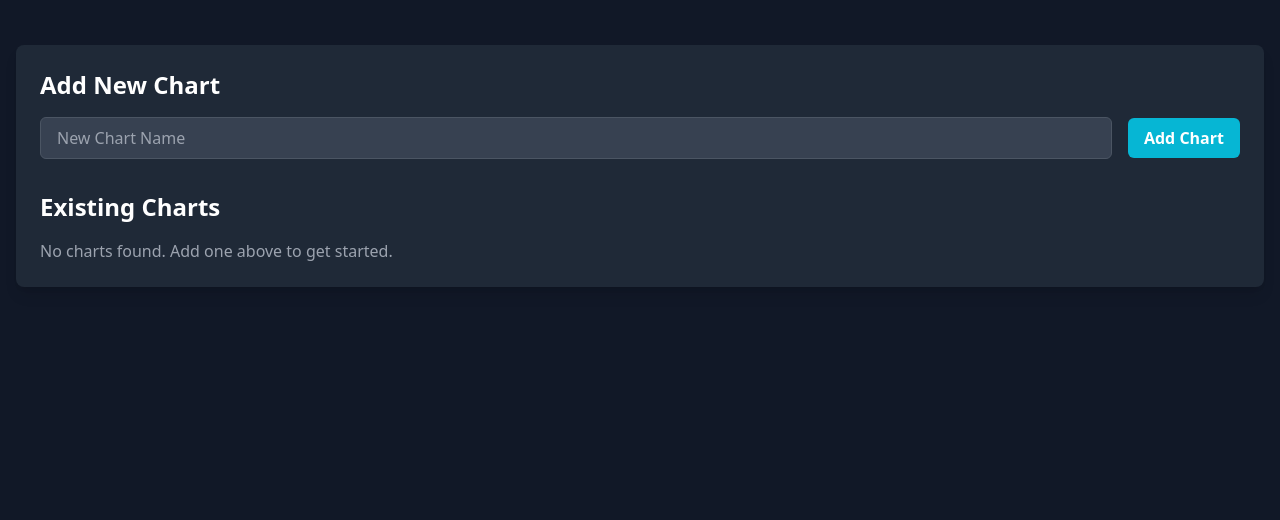
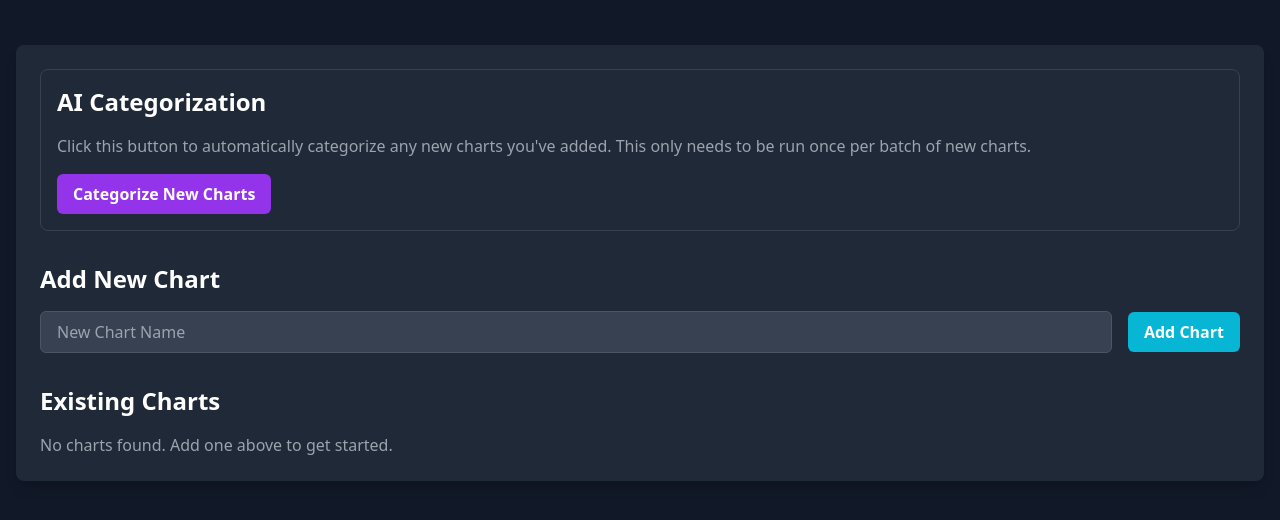
Before and after one commit to n7darklight/icebergchart_explainer, a Flask app: page /manage in a window 1280 px wide. Shown: the part 107-627 px from the top of the page. Run offline with Flask 3, Linux system fonts and the light colour scheme; data that the repository does not hold is empty; some libraries are stand-ins or nearby versions.

Commit message:
add ai powered categorization, topic search recommendation, and better explanation handling

````diff
--- a/app.py
+++ b/app.py
@@ -2,16 +2,19 @@ import os
 import json
 import re
 import requests
-from flask import Flask, render_template, request, jsonify, redirect, url_for
+from flask import Flask, render_template, request, jsonify, redirect, url_for, flash, Response
 from dotenv import load_dotenv
 from supabase import create_client, Client
 import google.generativeai as genai
 from urllib.parse import unquote
+from collections import defaultdict
 
 # Load environment variables from .env file
 load_dotenv()
 
 app = Flask(__name__)
+app.secret_key = os.getenv('SECRET_KEY', 'a_truly_secret_key_for_flash_messages')
+
 
 # --- Configuration ---
 GEMINI_API_KEY = os.getenv('GEMINI_API_KEY')
@@ -39,19 +42,74 @@ def clean_html_response(text):
     match = re.search(r"```html\n(.*?)\n```", text, re.DOTALL)
     if match:
         return match.group(1).strip()
+    match_json = re.search(r"```json\n(.*?)\n```", text, re.DOTALL)
+    if match_json:
+        return match_json.group(1).strip()
     return text
 
 # --- Main Routes ---
 
 @app.route('/')
 def index():
-    """Displays the list of available iceberg charts from Supabase."""
+    """Displays the categorized list of available iceberg charts from the database."""
     if not supabase:
-        return "Supabase client not initialized. Check your .env configuration.", 500
+        return "Supabase client not initialized.", 500
 
-    response = supabase.table('iceberg_charts').select('name').order('name').execute()
-    charts = [chart['name'] for chart in response.data] if response.data else []
-    return render_template('index.html', charts=charts)
+    response = supabase.table('iceberg_charts').select('name, category').order('name').execute()
+    charts = response.data if response.data else []
+
+    # Group charts by category in Python
+    categorized_charts = defaultdict(list)
+    for chart in charts:
+        category = chart.get('category') or "Uncategorized"
+        categorized_charts[category].append(chart['name'])
+
+    return render_template('index.html', categorized_charts=categorized_charts, recommended_charts=None, search_query=None)
+
+@app.route('/search')
+def search():
+    """Handles topic search and recommends iceberg charts."""
+    search_query = request.args.get('query', '')
+    if not search_query:
+        return redirect(url_for('index'))
+
+    if not supabase:
+        return "Supabase client not initialized.", 500
+
+    try:
+        response = supabase.table('iceberg_charts').select('name').order('name').execute()
+        all_charts = [chart['name'] for chart in response.data] if response.data else []
+
+        if not all_charts:
+            return render_template('index.html', categorized_charts={}, recommended_charts=[], search_query=search_query)
+
+        model = genai.GenerativeModel('gemma-3-27b-it')
+        prompt = (
+            f"From the following list of iceberg chart titles, which ones are most relevant to the search query '{search_query}'? "
+            f"The available chart titles are: {', '.join(all_charts)}. "
+            f"Return your answer as a single valid JSON array of strings, containing only the names of the most relevant charts. "
+            f"For example: [\"Relevant Chart 1\", \"Relevant Chart 2\"]."
+        )
+
+        response = model.generate_content(prompt)
+        cleaned_response = clean_html_response(response.text)
+        recommended_charts = json.loads(cleaned_response)
+
+    except Exception as e:
+        print(f"Error getting recommendations: {e}")
+        recommended_charts = []
+
+    # Get all charts for background display
+    response = supabase.table('iceberg_charts').select('name, category').order('name').execute()
+    charts = response.data if response.data else []
+    categorized_charts = defaultdict(list)
+    for chart in charts:
+        category = chart.get('category') or "Uncategorized"
+        categorized_charts[category].append(chart['name'])
+
+
+    return render_template('index.html', categorized_charts=categorized_charts, recommended_charts=recommended_charts, search_query=search_query)
+
 
 @app.route('/iceberg/<chart_name>')
 def iceberg_chart(chart_name):
@@ -59,26 +117,16 @@ def iceberg_chart(chart_name):
     if not supabase:
         return "Supabase client not initialized.", 500
 
-    # --- MODIFIED DATABASE QUERY ---
-    # Explicitly decode the chart_name from the URL to handle spaces (%20) correctly on Vercel.
     decoded_chart_name = unquote(chart_name)
-
-    # 1. Get chart ID using the decoded name, without .single() for more robust error handling
     chart_response = supabase.table('iceberg_charts').select('id').eq('name', decoded_chart_name).execute()
-
-    # Check if any data was returned. If not, the chart doesn't exist.
     if not chart_response.data:
         return "Chart not found", 404
     chart_id = chart_response.data[0]['id']
-    # --- END OF MODIFICATION ---
 
-    # 2. Get all layers and their entries for that chart
     layers_response = supabase.table('iceberg_layers').select('*, iceberg_entries(*)').eq('chart_id', chart_id).order('layer_order').execute()
     if not layers_response.data:
-        # Handle case where chart exists but has no layers
         return render_template('iceberg.html', chart_name=decoded_chart_name, iceberg_data=[], total_entries=0)
 
-    # 3. Format data for the template
     iceberg_data = []
     total_entries = 0
     for layer in layers_response.data:
@@ -93,6 +141,29 @@ def iceberg_chart(chart_name):
 
 # --- Explanation API ---
 
+@app.route('/api/image-proxy')
+def image_proxy():
+    """Fetches an external image and serves it to bypass hotlinking restrictions."""
+    image_url = request.args.get('url')
+    if not image_url:
+        return "No image URL provided", 400
+
+    try:
+        # Add a user-agent header to mimic a browser
+        headers = {'User-Agent': 'Mozilla/5.0 (Windows NT 10.0; Win64; x64) AppleWebKit/537.36 (KHTML, like Gecko) Chrome/58.0.3029.110 Safari/537.36'}
+        response = requests.get(image_url, stream=True, headers=headers, timeout=5)
+        response.raise_for_status()
+
+        # Stream the content back to the user
+        return Response(response.iter_content(chunk_size=1024), content_type=response.headers['Content-Type'])
+    except requests.exceptions.RequestException as e:
+        print(f"Proxy failed for {image_url}: {e}")
+        # Return a 1x1 transparent pixel on failure
+        return Response(
+            (b'\x89PNG\r\n\x1a\n\x00\x00\x00\rIHDR\x00\x00\x00\x01\x00\x00\x00\x01\x08\x06\x00\x00\x00\x1f\x15\xc4\x89\x00\x00\x00\nIDATx\x9cc\x00\x01\x00\x00\x05\x00\x01\r\n-\xb4\x00\x00\x00\x00IEND\xaeB`\x82'),
+            mimetype='image/png'
+        )
+
 @app.route('/api/explain', methods=['POST'])
 def get_explanation():
     """API endpoint to get an explanation and related image for an iceberg entry."""
@@ -103,7 +174,6 @@ def get_explanation():
     if not all([chart_name, entry_text, GEMINI_API_KEY, CUSTOM_SEARCH_API_KEY, CUSTOM_SEARCH_ENGINE_ID]):
         return jsonify({'error': 'Missing data or API key configuration.'}), 400
 
-    # 1. Get text context from Google Custom Search with multiple query attempts
     search_context = "Web search failed or returned no results."
     queries_to_try = [
         f'"{entry_text}" meaning in "{chart_name}" iceberg chart',
@@ -113,7 +183,6 @@ def get_explanation():
 
     for query in queries_to_try:
         try:
-            print(f"Attempting search with query: {query}")
             text_search_params = {'key': CUSTOM_SEARCH_API_KEY, 'cx': CUSTOM_SEARCH_ENGINE_ID, 'q': query, 'num': 3}
             response = requests.get(CUSTOM_SEARCH_URL, params=text_search_params)
             response.raise_for_status()
@@ -121,28 +190,31 @@ def get_explanation():
             snippets = [item.get('snippet', '') for item in search_json.get('items', [])]
             if snippets:
                 search_context = " ".join(snippets)
-                print(f"  -> Success! Found context for '{entry_text}'.")
-                break # Stop searching if we find results
-            else:
-                print(f"  -> Query returned no results.")
+                break
         except requests.exceptions.RequestException as e:
-            print(f"  -> Search failed for query '{query}': {e}")
-            continue # Try the next query
+            continue
 
-    # 2. Get a related image with a simple query
     image_url = None
     try:
         image_search_query = f'"{entry_text}"'
-        image_search_params = {'key': CUSTOM_SEARCH_API_KEY, 'cx': CUSTOM_SEARCH_ENGINE_ID, 'q': image_search_query, 'searchType': 'image', 'num': 1}
+        image_search_params = {'key': CUSTOM_SEARCH_API_KEY, 'cx': CUSTOM_SEARCH_ENGINE_ID, 'q': image_search_query, 'searchType': 'image', 'num': 5}
         response = requests.get(CUSTOM_SEARCH_URL, params=image_search_params)
         response.raise_for_status()
         image_results = response.json().get('items', [])
-        if image_results:
-            image_url = image_results[0].get('link')
+
+        for item in image_results:
+            link = item.get('link')
+            if not link: continue
+            try:
+                head_response = requests.head(link, timeout=2)
+                if head_response.status_code == 200:
+                    image_url = link
+                    break
+            except requests.exceptions.RequestException:
+                continue
     except requests.exceptions.RequestException as e:
         print(f"Could not fetch image results: {e}")
 
-    # 3. Generate explanation with Gemini
     prompt = (
         f"You are an expert explainer of internet culture. Provide a clear, concise explanation for the iceberg entry: '{entry_text}' "
         f"from the '{chart_name}' iceberg chart. Use this web search context: '{search_context}'. "
@@ -150,7 +222,7 @@ def get_explanation():
     )
 
     try:
-        model = genai.GenerativeModel('gemini-1.5-flash-latest')
+        model = genai.GenerativeModel('gemma-3-27b-it')
         response = model.generate_content(prompt)
         explanation = clean_html_response(response.text)
         return jsonify({'explanation': explanation, 'image_url': image_url})
@@ -158,19 +230,56 @@ def get_explanation():
         print(f"Error calling Gemini API: {e}")
         return jsonify({'error': f'Failed to process AI explanation: {e}'}), 500
 
-
-# --- CRUD Management Routes (unchanged) ---
+# --- CRUD Management Routes ---
 
 @app.route('/manage')
 def manage_charts():
-    """Page to manage all iceberg charts."""
-    response = supabase.table('iceberg_charts').select('id, name').order('name').execute()
+    response = supabase.table('iceberg_charts').select('id, name, category').order('name').execute()
     charts = response.data if response.data else []
     return render_template('manage_charts.html', charts=charts)
 
+@app.route('/manage/categorize', methods=['POST'])
+def categorize_charts():
+    """Fetches uncategorized charts, uses Gemini to categorize them, and updates the DB."""
+    try:
+        # Fetch charts that are not yet categorized
+        response = supabase.table('iceberg_charts').select('id, name').is_('category', 'null').execute()
+        charts_to_categorize = response.data
+
+        if not charts_to_categorize:
+            flash("All charts are already categorized!", "info")
+            return redirect(url_for('manage_charts'))
+
+        chart_names = [chart['name'] for chart in charts_to_categorize]
+        model = genai.GenerativeModel('gemma-3-27b-it')
+        prompt = (
+            f"Categorize the following list of iceberg chart titles into a single, most fitting topic for each (e.g., 'Gaming', 'Media', 'History'). "
+            f"The titles are: {', '.join(chart_names)}. "
+            f"Your response must be a single valid JSON object where each key is a chart title and the value is its category. "
+            f"For example: {{\"Chart Title 1\": \"Gaming\", \"Chart Title 2\": \"History\"}}."
+        )
+
+        response = model.generate_content(prompt)
+        categorized_results = json.loads(clean_html_response(response.text))
+
+        # Update Supabase for each chart
+        updates = 0
+        for chart in charts_to_categorize:
+            if chart['name'] in categorized_results:
+                category = categorized_results[chart['name']]
+                supabase.table('iceberg_charts').update({'category': category}).eq('id', chart['id']).execute()
+                updates += 1
+
+        flash(f"Successfully categorized {updates} new chart(s)!", "success")
+
+    except Exception as e:
+        flash(f"An error occurred during categorization: {e}", "danger")
+
+    return redirect(url_for('manage_charts'))
+
+
 @app.route('/manage/chart/add', methods=['POST'])
 def add_chart():
-    """Adds a new chart."""
     chart_name = request.form.get('chart_name')
     if chart_name:
         supabase.table('iceberg_charts').insert({'name': chart_name}).execute()
@@ -178,66 +287,51 @@ def add_chart():
 
 @app.route('/manage/chart/delete/<int:chart_id>', methods=['POST'])
 def delete_chart(chart_id):
-    """Deletes a chart and all its related layers and entries (cascade)."""
     supabase.table('iceberg_charts').delete().eq('id', chart_id).execute()
     return redirect(url_for('manage_charts'))
 
 @app.route('/manage/iceberg/<int:chart_id>')
 def edit_iceberg(chart_id):
-    """Page to edit a specific iceberg's layers and entries."""
     chart_response = supabase.table('iceberg_charts').select('id, name').eq('id', chart_id).single().execute()
     if not chart_response.data:
         return "Chart not found", 404
-
     layers_response = supabase.table('iceberg_layers').select('*, iceberg_entries(*)').eq('chart_id', chart_id).order('layer_order').execute()
-
     return render_template('edit_iceberg.html', chart=chart_response.data, layers=layers_response.data)
 
 @app.route('/manage/layer/add/<int:chart_id>', methods=['POST'])
 def add_layer(chart_id):
-    """Adds a new layer to a chart."""
     layer_name = request.form.get('layer_name')
     max_order_res = supabase.table('iceberg_layers').select('layer_order').eq('chart_id', chart_id).order('layer_order', desc=True).limit(1).execute()
     new_order = (max_order_res.data[0]['layer_order'] + 1) if max_order_res.data else 0
-
     if layer_name:
         supabase.table('iceberg_layers').insert({'chart_id': chart_id, 'layer_name': layer_name, 'layer_order': new_order}).execute()
     return redirect(url_for('edit_iceberg', chart_id=chart_id))
 
 @app.route('/manage/layer/delete/<int:layer_id>', methods=['POST'])
 def delete_layer(layer_id):
-    """Deletes a layer."""
     layer_res = supabase.table('iceberg_layers').select('chart_id').eq('id', layer_id).single().execute()
     chart_id = layer_res.data['chart_id'] if layer_res.data else None
-
     supabase.table('iceberg_layers').delete().eq('id', layer_id).execute()
-
     if chart_id:
         return redirect(url_for('edit_iceberg', chart_id=chart_id))
     return redirect(url_for('manage_charts'))
 
 @app.route('/manage/entry/add/<int:layer_id>', methods=['POST'])
 def add_entry(layer_id):
-    """Adds a new entry to a layer."""
     entry_text = request.form.get('entry_text')
     layer_res = supabase.table('iceberg_layers').select('chart_id').eq('id', layer_id).single().execute()
     chart_id = layer_res.data['chart_id']
-
     if entry_text:
         supabase.table('iceberg_entries').insert({'layer_id': layer_id, 'entry_text': entry_text, 'metadata': {}}).execute()
-
     return redirect(url_for('edit_iceberg', chart_id=chart_id))
 
 @app.route('/manage/entry/delete/<int:entry_id>', methods=['POST'])
 def delete_entry(entry_id):
-    """Deletes an entry."""
     entry_res = supabase.table('iceberg_entries').select('layer_id').eq('id', entry_id).single().execute()
     layer_id = entry_res.data['layer_id']
     layer_res = supabase.table('iceberg_layers').select('chart_id').eq('id', layer_id).single().execute()
     chart_id = layer_res.data['chart_id']
-
     supabase.table('iceberg_entries').delete().eq('id', entry_id).execute()
-
     return redirect(url_for('edit_iceberg', chart_id=chart_id))
 
 
--- a/templates/edit_iceberg.html
+++ b/templates/edit_iceberg.html
@@ -3,6 +3,7 @@
 <head>
     <meta charset="UTF-8">
     <meta name="viewport" content="width=device-width, initial-scale=1.0">
+    <link rel="icon" href="{{ url_for('static', filename='icon.png') }}" type="image/png">
     <title>Edit: {{ chart.name.replace('_', ' ') }}</title>
     <script src="https://cdn.tailwindcss.com"></script>
     <link rel="stylesheet" href="{{ url_for('static', filename='css/styles.css') }}">
--- a/templates/manage_charts.html
+++ b/templates/manage_charts.html
@@ -3,6 +3,7 @@
 <head>
     <meta charset="UTF-8">
     <meta name="viewport" content="width=device-width, initial-scale=1.0">
+    <link rel="icon" href="{{ url_for('static', filename='icon.png') }}" type="image/png">
     <title>Manage Charts</title>
     <script src="https://cdn.tailwindcss.com"></script>
     <link rel="stylesheet" href="{{ url_for('static', filename='css/styles.css') }}">
@@ -15,8 +16,32 @@
             <h1 class="text-4xl font-bold text-cyan-400 mt-2">Manage Iceberg Charts</h1>
         </header>
 
+        {% with messages = get_flashed_messages(with_categories=true) %}
+            {% if messages %}
+                {% for category, message in messages %}
+                <div class="p-4 mb-4 text-sm rounded-lg
+                    {% if category == 'success' %} bg-green-900 text-green-300
+                    {% elif category == 'danger' %} bg-red-900 text-red-300
+                    {% else %} bg-blue-900 text-blue-300 {% endif %}"
+                     role="alert">
+                    <span class="font-medium">{{ message }}</span>
+                </div>
+                {% endfor %}
+            {% endif %}
+        {% endwith %}
+
         <div class="bg-gray-800 p-6 rounded-lg shadow-lg">
-            <!-- Add new chart form -->
+            <div class="mb-8 p-4 border border-gray-700 rounded-lg">
+                <h2 class="text-2xl font-semibold mb-4">AI Categorization</h2>
+                <p class="text-gray-400 mb-4">Click this button to automatically categorize any new charts you've added. This only needs to be run once per batch of new charts.</p>
+                <form action="{{ url_for('categorize_charts') }}" method="POST">
+                    <button type="submit"
+                            class="bg-purple-600 hover:bg-purple-700 text-white font-bold py-2 px-4 rounded-md transition">
+                        Categorize New Charts
+                    </button>
+                </form>
+            </div>
+
             <div class="mb-8">
                 <h2 class="text-2xl font-semibold mb-4">Add New Chart</h2>
                 <form action="{{ url_for('add_chart') }}" method="POST" class="flex items-center gap-4">
@@ -29,13 +54,15 @@
                 </form>
             </div>
 
-            <!-- List of existing charts -->
             <div>
                 <h2 class="text-2xl font-semibold mb-4">Existing Charts</h2>
                 <ul class="space-y-3">
                     {% for chart in charts %}
                     <li class="flex justify-between items-center bg-gray-700 p-4 rounded-md">
-                        <span class="font-medium">{{ chart.name.replace('_', ' ') }}</span>
+                        <div>
+                            <span class="font-medium">{{ chart.name.replace('_', ' ') }}</span>
+                            <span class="text-xs ml-2 py-1 px-2 rounded-full bg-gray-600 text-gray-300">{{ chart.category or 'Uncategorized' }}</span>
+                        </div>
                         <div class="flex items-center gap-4">
                             <a href="{{ url_for('edit_iceberg', chart_id=chart.id) }}"
                                class="text-yellow-400 hover:text-yellow-300 font-semibold">Edit</a>
````
Also changed, not shown: static/js/main.js (+56 -21 lines), templates/iceberg.html (+9 -4 lines), templates/index.html (+54 -13 lines), static/icon.png (added).
